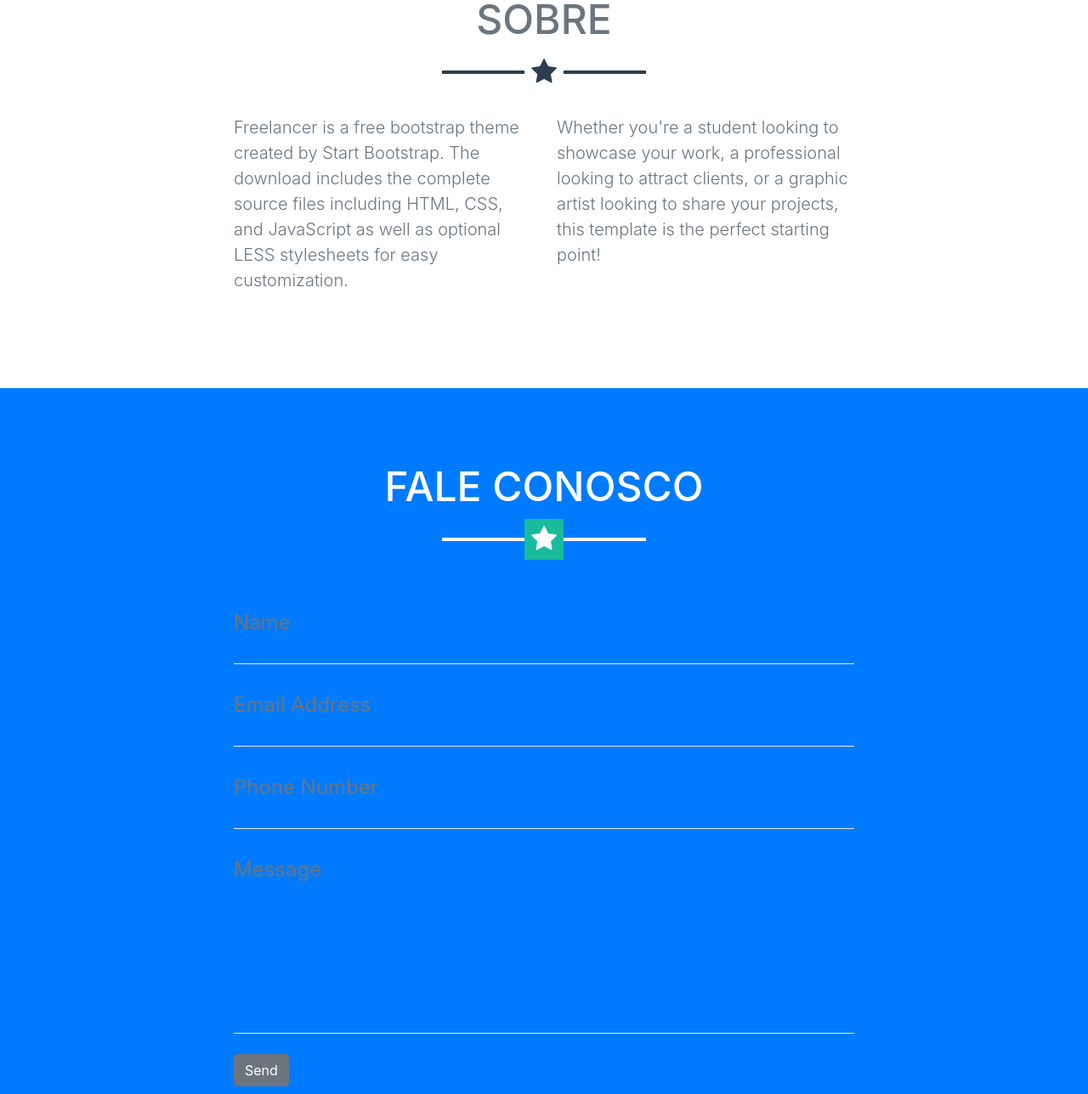
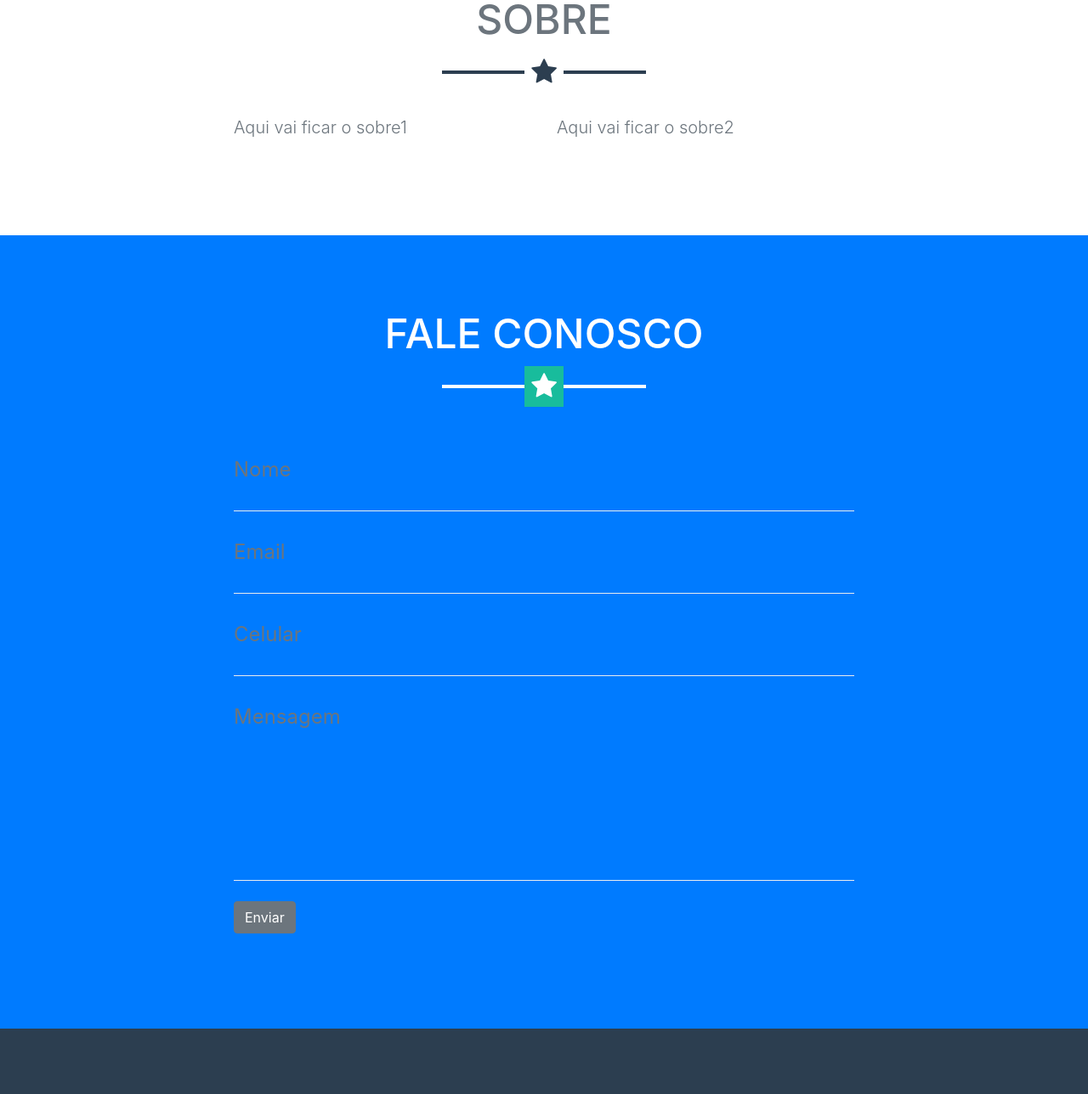
Before and after one commit to nexusjr/Site, a website with bundled scripts: page index.html in a window 1280 px wide. Shown: the part 1057-2345 px from the top of the page at 85% size. Built offline with nearby package versions, Linux system fonts and the light colour scheme.

Commit message:
Mudanca geral

```diff
--- a/index.html
+++ b/index.html
@@ -57,7 +57,7 @@
         <img class="img-fluid mb-5 d-block mx-auto" src="img/profile.png" alt="">
         <h1 class="text-uppercase mb-0">Nexus Jr.</h1>
         <hr class="star-light">
-        <h2 class="font-weight-light mb-0">Web Developer - Graphic Artist - User Experience Designer</h2>
+        <h2 class="font-weight-light mb-0">Soluções em Tecnologia da Informação</h2>
       </div>
     </header>
 
@@ -138,10 +138,10 @@
         <hr class="star-dark mb-5">
         <div class="row">
           <div class="col-lg-4 ml-auto">
-            <p class="lead">Freelancer is a free bootstrap theme created by Start Bootstrap. The download includes the complete source files including HTML, CSS, and JavaScript as well as optional LESS stylesheets for easy customization.</p>
+            <p class="lead">Aqui vai ficar o sobre1</p>
           </div>
           <div class="col-lg-4 mr-auto">
-            <p class="lead">Whether you're a student looking to showcase your work, a professional looking to attract clients, or a graphic artist looking to share your projects, this template is the perfect starting point!</p>
+            <p class="lead">Aqui vai ficar o sobre2</p>
           </div>
         </div>
       </div>
@@ -160,35 +160,35 @@
               <div class="control-group">
                 <div class="form-group floating-label-form-group controls mb-0 pb-2">
                   <label>Nome</label>
-                  <input class="form-control" id="name" type="text" placeholder="Name" required="required" data-validation-required-message="Please enter your name.">
+                  <input class="form-control" id="name" type="text" placeholder="Nome" required="required" data-validation-required-message="Please enter your name.">
                   <p class="help-block text-danger"></p>
                 </div>
               </div>
               <div class="control-group">
                 <div class="form-group floating-label-form-group controls mb-0 pb-2">
                   <label>Email</label>
-                  <input class="form-control" id="email" type="email" placeholder="Email Address" required="required" data-validation-required-message="Please enter your email address.">
+                  <input class="form-control" id="email" type="email" placeholder="Email" required="required" data-validation-required-message="Please enter your email address.">
                   <p class="help-block text-danger"></p>
                 </div>
               </div>
               <div class="control-group">
                 <div class="form-group floating-label-form-group controls mb-0 pb-2">
                   <label>Celular</label>
-                  <input class="form-control" id="phone" type="tel" placeholder="Phone Number" required="required" data-validation-required-message="Please enter your phone number.">
+                  <input class="form-control" id="phone" type="tel" placeholder="Celular" required="required" data-validation-required-message="Please enter your phone number.">
                   <p class="help-block text-danger"></p>
                 </div>
               </div>
               <div class="control-group">
                 <div class="form-group floating-label-form-group controls mb-0 pb-2">
                   <label>Mensagem</label>
-                  <textarea class="form-control" id="message" rows="5" placeholder="Message" required="required" data-validation-required-message="Please enter a message."></textarea>
+                  <textarea class="form-control" id="message" rows="5" placeholder="Mensagem" required="required" data-validation-required-message="Please enter a message."></textarea>
                   <p class="help-block text-danger"></p>
                 </div>
               </div>
               <br>
               <div id="success"></div>
               <div class="form-group">
-                <button type="submit" class="btn btn-secondary btn-xl" id="sendMessageButton">Send</button>
+                <button type="submit" class="btn btn-secondary btn-xl" id="sendMessageButton">Enviar</button>
               </div>
             </form>
           </div>
```
